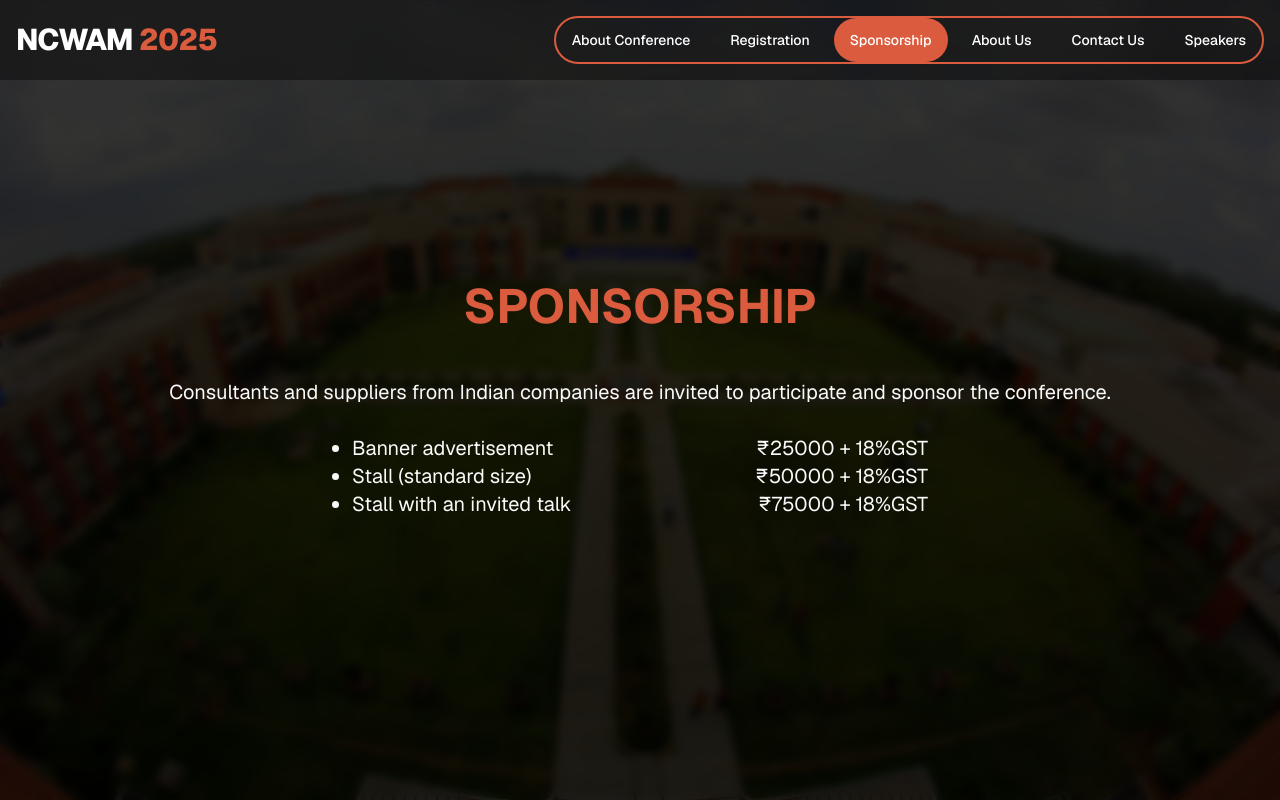
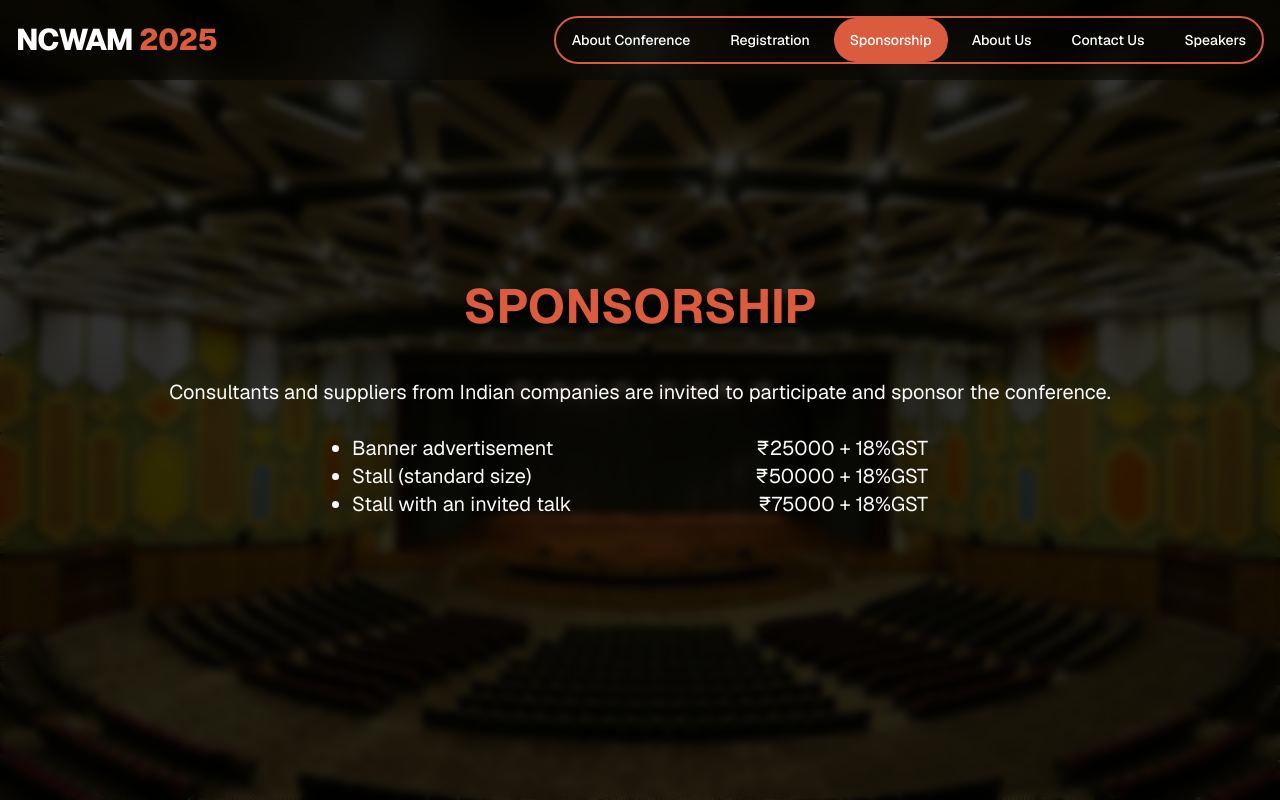
Before and after one commit to ncwam-bphc/website, a Next.js app: page /sponsorship in a window 1280 px wide. Built offline with nearby package versions, Linux system fonts and the light colour scheme.

Commit message:
refactor

```diff
--- a/src/app/speakers/page.tsx
+++ b/src/app/speakers/page.tsx
@@ -1,6 +1,4 @@
 "use client";
-import { StaticImageData } from "next/image";
-import bits from "~/assets/about.jpeg";
 import Image from "next/image";
 import spbg from "~/assets/spbg2.jpeg";
 import speakers from "~/assets/speakers";
--- a/src/app/sponsorship/page.tsx
+++ b/src/app/sponsorship/page.tsx
@@ -1,13 +1,13 @@
 "use client";
 import "~/styles/fullpagescroll.css";
 import Section from "~/components/FullpageSection";
-import bg2 from "~/assets/aboutconference/2.jpeg";
+import bg1 from "~/assets/aboutconference/1.jpeg";
 
 export default function AboutusPage() {
   return (
     <div className="container">
       <main className="main">
-        <Section bgImage={bg2} className="flex-col gap-12">
+        <Section bgImage={bg1} className="flex-col gap-12">
           <div className="flex items-center gap-4 md:flex-col">
             <div className="flex flex-col items-center gap-4 font-bold">
               <div className="text-nowrap text-center text-3xl text-accent md:text-5xl">
```
